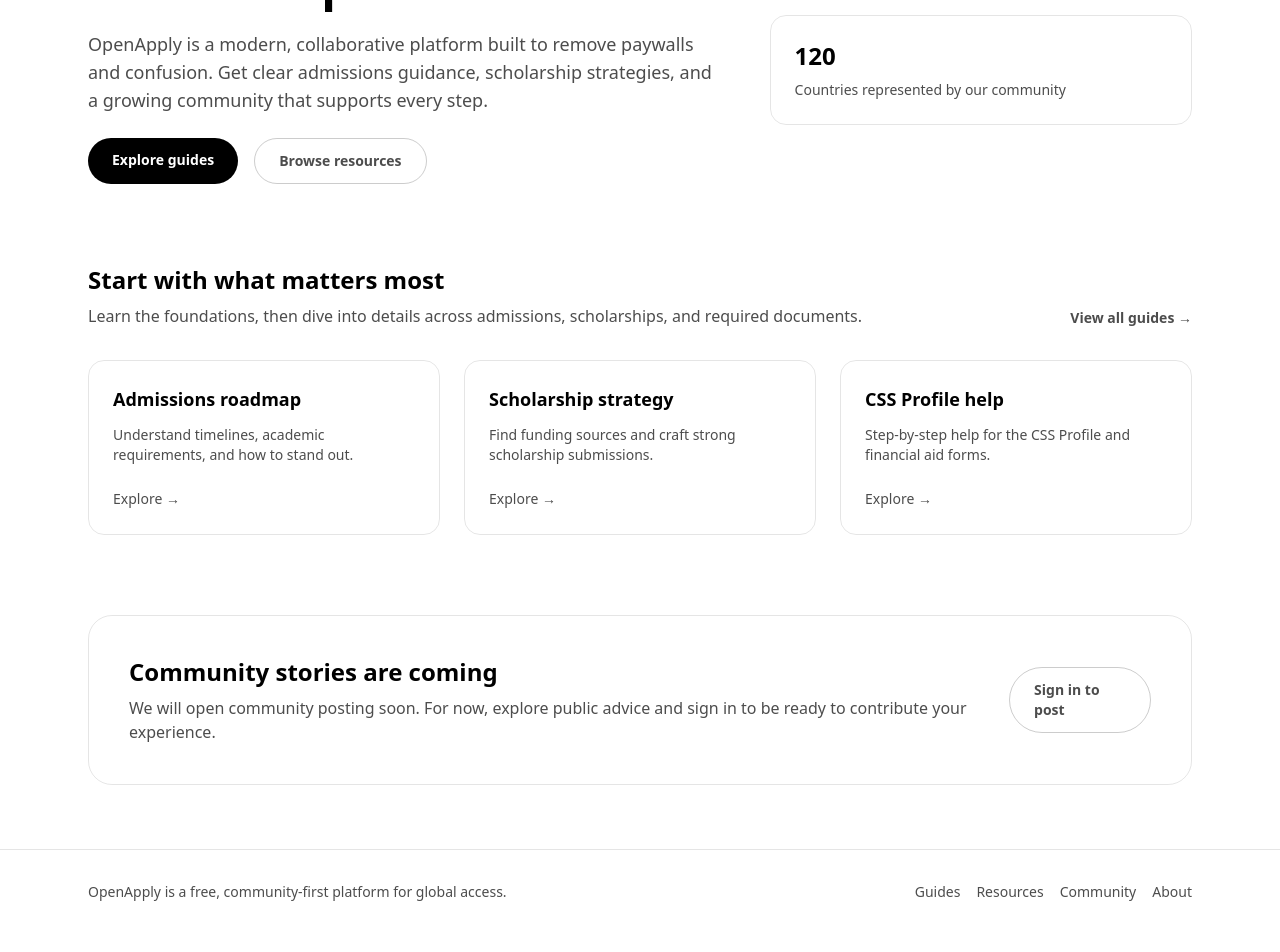
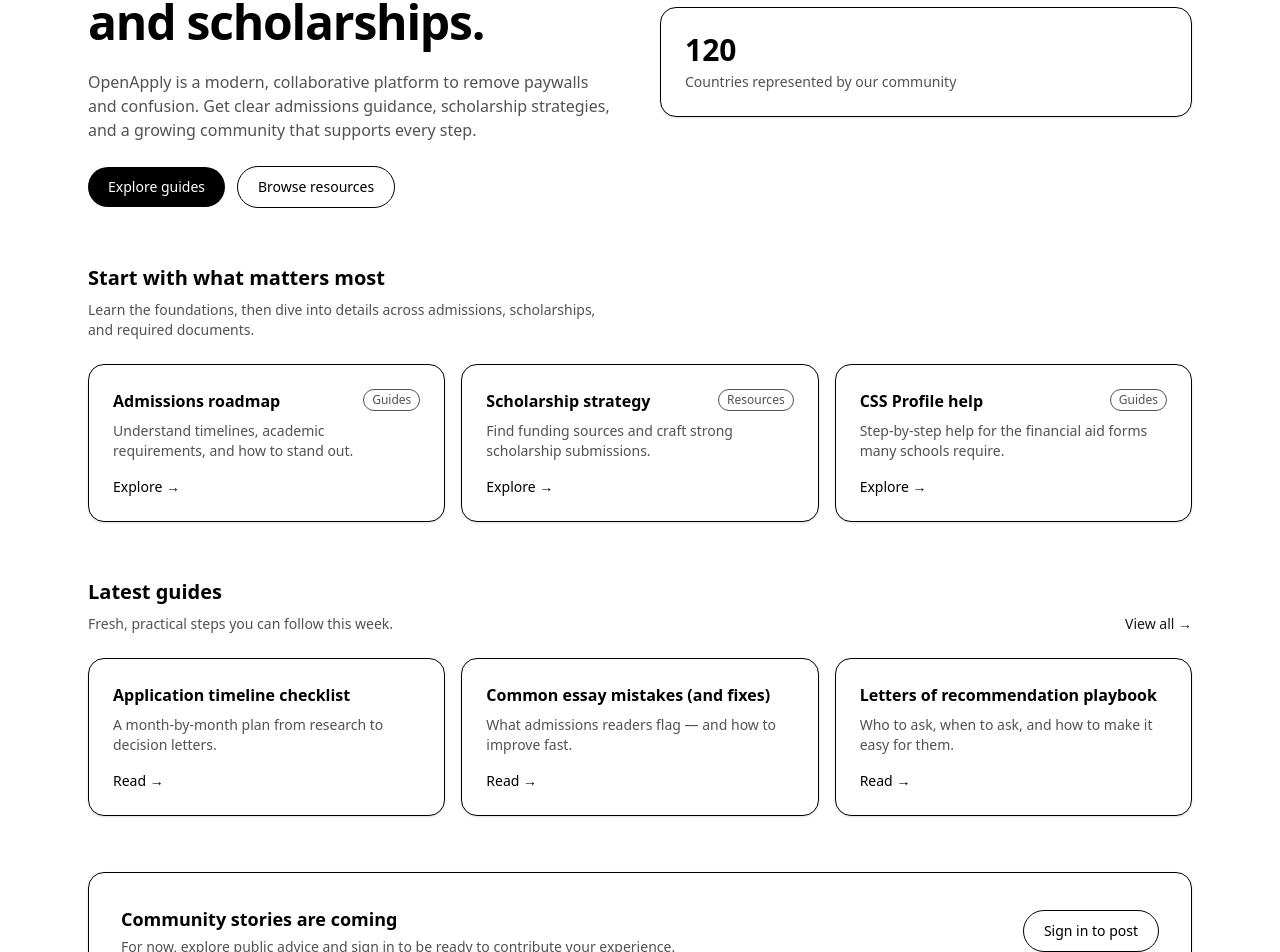
Before and after one commit to LuanDeri1/openapply, a Next.js app: page / in a window 1280 px wide. Shown: the part 380-1332 px from the top of the page. Built offline with nearby package versions, Linux system fonts and the light colour scheme.

Commit message:
Make homepage content real

```diff
--- a/app/page.tsx
+++ b/app/page.tsx
@@ -1,122 +1,199 @@
 import Link from "next/link";
 
-type FeatureCardProps = {
-  title: string;
-  description: string;
-  href: string;
-};
+type Stat = { value: string; label: string };
+type Card = { title: string; description: string; href: string; tag?: string };
 
-const FeatureCard = ({ title, description, href }: FeatureCardProps) => (
-  <Link
-    href={href}
-    className="group rounded-2xl border border-black/10 p-6 transition hover:border-black"
-  >
-    <h3 className="text-lg font-semibold group-hover:text-black">{title}</h3>
-    <p className="mt-3 text-sm text-black/70">{description}</p>
-    <span className="mt-6 inline-flex text-sm font-medium text-black/70 group-hover:text-black">
-      Explore →
-    </span>
-  </Link>
-);
+const stats: Stat[] = [
+  { value: "50+", label: "Focused guides for admissions + financial aid" },
+  { value: "24", label: "New resources curated every month" },
+  { value: "120", label: "Countries represented by our community" },
+];
 
-const FocusMetric = ({ label, value }: { label: string; value: string }) => (
-  <div className="rounded-2xl border border-black/10 p-6">
-    <p className="text-2xl font-semibold">{value}</p>
-    <p className="mt-2 text-sm text-black/70">{label}</p>
-  </div>
-);
+const startCards: Card[] = [
+  {
+    title: "Admissions roadmap",
+    description:
+      "Understand timelines, academic requirements, and how to stand out.",
+    href: "/guides",
+    tag: "Guides",
+  },
+  {
+    title: "Scholarship strategy",
+    description:
+      "Find funding sources and craft strong scholarship submissions.",
+    href: "/resources",
+    tag: "Resources",
+  },
+  {
+    title: "CSS Profile help",
+    description:
+      "Step-by-step help for the financial aid forms many schools require.",
+    href: "/guides",
+    tag: "Guides",
+  },
+];
 
-export default function HomePage() {
+const latestGuides: Card[] = [
+  {
+    title: "Application timeline checklist",
+    description: "A month-by-month plan from research to decision letters.",
+    href: "/guides",
+  },
+  {
+    title: "Common essay mistakes (and fixes)",
+    description: "What admissions readers flag — and how to improve fast.",
+    href: "/guides",
+  },
+  {
+    title: "Letters of recommendation playbook",
+    description: "Who to ask, when to ask, and how to make it easy for them.",
+    href: "/guides",
+  },
+];
+
+export default function Page() {
   return (
-    <div className="mx-auto w-full max-w-6xl px-6 py-16">
-      <section className="grid gap-12 lg:grid-cols-[1.2fr_0.8fr]">
+    <main className="mx-auto max-w-6xl px-6 py-14">
+      {/* Hero */}
+      <section className="grid gap-10 md:grid-cols-2 md:items-start">
         <div className="space-y-6">
-          <span className="inline-flex items-center rounded-full border border-black/20 px-3 py-1 text-xs font-semibold uppercase tracking-[0.2em] text-black/60">
-            Global access, free forever
-          </span>
-          <h1 className="text-4xl font-semibold tracking-tight md:text-5xl">
-            Everything international students need to apply to U.S. universities and
-            scholarships.
+          <div className="inline-flex items-center rounded-full border px-3 py-1 text-xs tracking-wide text-neutral-600">
+            GLOBAL ACCESS, FREE FOREVER
+          </div>
+
+          <h1 className="text-balance text-4xl font-semibold tracking-tight md:text-5xl">
+            Everything international students need to apply to U.S.
+            universities and scholarships.
           </h1>
-          <p className="text-lg text-black/70">
-            OpenApply is a modern, collaborative platform built to remove paywalls and
-            confusion. Get clear admissions guidance, scholarship strategies, and a
-            growing community that supports every step.
+
+          <p className="max-w-prose text-pretty text-neutral-600">
+            OpenApply is a modern, collaborative platform to remove paywalls and
+            confusion. Get clear admissions guidance, scholarship strategies,
+            and a growing community that supports every step.
           </p>
-          <div className="flex flex-wrap gap-4">
+
+          <div className="flex flex-wrap items-center gap-3">
             <Link
               href="/guides"
-              className="rounded-full bg-black px-6 py-3 text-sm font-semibold text-white"
+              className="inline-flex items-center justify-center rounded-full bg-black px-5 py-2.5 text-sm font-medium text-white hover:opacity-90"
             >
               Explore guides
             </Link>
             <Link
               href="/resources"
-              className="rounded-full border border-black/20 px-6 py-3 text-sm font-semibold text-black/70 hover:border-black hover:text-black"
+              className="inline-flex items-center justify-center rounded-full border px-5 py-2.5 text-sm font-medium hover:bg-neutral-50"
             >
               Browse resources
             </Link>
           </div>
         </div>
-        <div className="space-y-4">
-          <FocusMetric label="Focused guides for admissions + financial aid" value="50+" />
-          <FocusMetric label="New resources curated every month" value="24" />
-          <FocusMetric label="Countries represented by our community" value="120" />
+
+        {/* Stats */}
+        <div className="grid gap-4">
+          {stats.map((s) => (
+            <div
+              key={s.label}
+              className="rounded-2xl border bg-white p-6 shadow-sm"
+            >
+              <div className="text-3xl font-semibold">{s.value}</div>
+              <div className="mt-1 text-sm text-neutral-600">{s.label}</div>
+            </div>
+          ))}
         </div>
       </section>
 
-      <section className="mt-20">
-        <div className="flex flex-col gap-4 md:flex-row md:items-end md:justify-between">
-          <div>
-            <h2 className="text-2xl font-semibold">Start with what matters most</h2>
-            <p className="mt-2 text-black/70">
-              Learn the foundations, then dive into details across admissions,
-              scholarships, and required documents.
-            </p>
-          </div>
-          <Link
-            href="/guides"
-            className="text-sm font-semibold text-black/70 hover:text-black"
-          >
-            View all guides →
-          </Link>
-        </div>
-        <div className="mt-8 grid gap-6 md:grid-cols-3">
-          <FeatureCard
-            title="Admissions roadmap"
-            description="Understand timelines, academic requirements, and how to stand out."
-            href="/guides/admissions"
-          />
-          <FeatureCard
-            title="Scholarship strategy"
-            description="Find funding sources and craft strong scholarship submissions."
-            href="/guides/scholarships"
-          />
-          <FeatureCard
-            title="CSS Profile help"
-            description="Step-by-step help for the CSS Profile and financial aid forms."
-            href="/guides/css-profile"
-          />
+      {/* Start with what matters most */}
+      <section className="mt-14">
+        <h2 className="text-xl font-semibold">Start with what matters most</h2>
+        <p className="mt-2 max-w-prose text-sm text-neutral-600">
+          Learn the foundations, then dive into details across admissions,
+          scholarships, and required documents.
+        </p>
+
+        <div className="mt-6 grid gap-4 md:grid-cols-3">
+          {startCards.map((c) => (
+            <Link
+              key={c.title}
+              href={c.href}
+              className="group rounded-2xl border bg-white p-6 shadow-sm transition hover:-translate-y-0.5 hover:shadow-md"
+            >
+              <div className="flex items-start justify-between gap-3">
+                <div className="text-base font-semibold">{c.title}</div>
+                {c.tag ? (
+                  <div className="rounded-full border px-2 py-0.5 text-xs text-neutral-600">
+                    {c.tag}
+                  </div>
+                ) : null}
+              </div>
+              <p className="mt-2 text-sm text-neutral-600">{c.description}</p>
+              <div className="mt-4 text-sm font-medium">
+                Explore{" "}
+                <span className="transition group-hover:translate-x-0.5 inline-block">
+                  →
+                </span>
+              </div>
+            </Link>
+          ))}
         </div>
       </section>
 
-      <section className="mt-20 rounded-3xl border border-black/10 p-10">
-        <div className="flex flex-col gap-6 md:flex-row md:items-center md:justify-between">
+      {/* Latest guides */}
+      <section className="mt-14">
+        <div className="flex items-end justify-between gap-4">
           <div>
-            <h2 className="text-2xl font-semibold">Community stories are coming</h2>
-            <p className="mt-2 text-black/70">
-              We will open community posting soon. For now, explore public advice and
-              sign in to be ready to contribute your experience.
+            <h2 className="text-xl font-semibold">Latest guides</h2>
+            <p className="mt-2 text-sm text-neutral-600">
+              Fresh, practical steps you can follow this week.
             </p>
           </div>
+
+          <Link
+            href="/guides"
+            className="text-sm font-medium text-neutral-900 hover:underline"
+          >
+            View all →
+          </Link>
+        </div>
+
+        <div className="mt-6 grid gap-4 md:grid-cols-3">
+          {latestGuides.map((g) => (
+            <Link
+              key={g.title}
+              href={g.href}
+              className="group rounded-2xl border bg-white p-6 shadow-sm transition hover:-translate-y-0.5 hover:shadow-md"
+            >
+              <div className="text-base font-semibold">{g.title}</div>
+              <p className="mt-2 text-sm text-neutral-600">{g.description}</p>
+              <div className="mt-4 text-sm font-medium">
+                Read{" "}
+                <span className="transition group-hover:translate-x-0.5 inline-block">
+                  →
+                </span>
+              </div>
+            </Link>
+          ))}
+        </div>
+      </section>
+
+      {/* CTA */}
+      <section className="mt-14 rounded-2xl border bg-white p-8 shadow-sm">
+        <div className="flex flex-col gap-4 md:flex-row md:items-center md:justify-between">
+          <div>
+            <h3 className="text-lg font-semibold">Community stories are coming</h3>
+            <p className="mt-1 text-sm text-neutral-600">
+              For now, explore public advice and sign in to be ready to contribute
+              your experience.
+            </p>
+          </div>
+
           <Link
             href="/community"
-            className="rounded-full border border-black/20 px-6 py-3 text-sm font-semibold text-black/70 hover:border-black hover:text-black"
+            className="inline-flex items-center justify-center rounded-full border px-5 py-2.5 text-sm font-medium hover:bg-neutral-50"
           >
             Sign in to post
           </Link>
         </div>
       </section>
-    </div>
+    </main>
   );
 }
```
